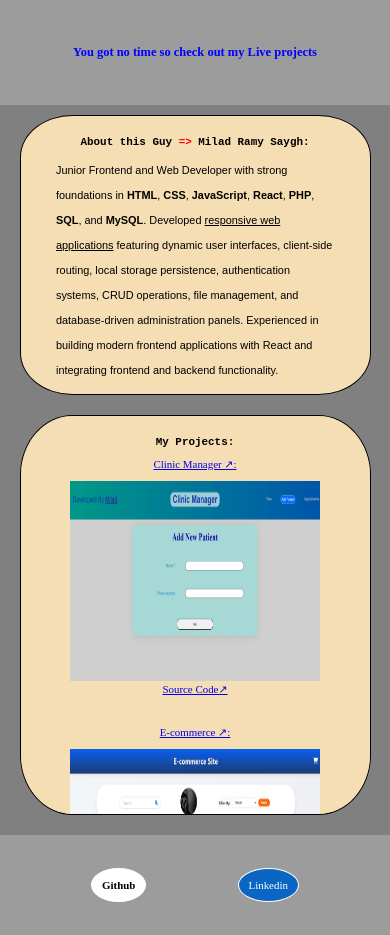
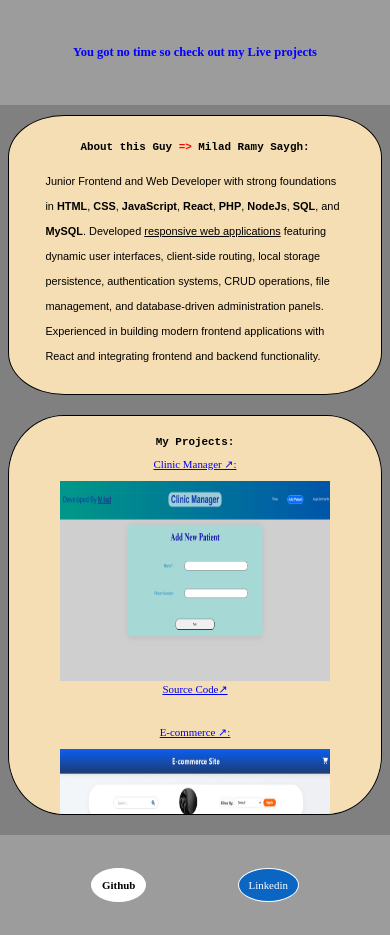
Before and after one commit to Milad7774/portfolio, a React (Vite) app: page / in a window 390 px wide. Built offline with nearby package versions, Linux system fonts and the light colour scheme.

Commit message:
Linked Admin Panel to E-commerce site

```diff
--- a/src/App.jsx
+++ b/src/App.jsx
@@ -32,6 +32,7 @@ const App = () => {
             <span className="bold">JavaScript</span>,{" "}
             <span className="bold">React</span>,
             <span className="bold"> PHP</span>,{" "}
+            <span className="bold">NodeJs</span>,{" "}
             <span className="bold">SQL</span>, and{" "}
             <span className="bold">MySQL</span>. Developed{" "}
             <span className="project">responsive web applications</span>{" "}
@@ -61,7 +62,7 @@ const App = () => {
             </div>
             <div>
               <a
-                href="https://milad7774.github.io/Responsive-e-commerce-web-application/V3.0/html/index.html"
+                href="https://e-commerce-milad.infinityfree.me/html/index.html?page=1"
                 target="_blank"
                 rel="noopener noreferrer"
               >
@@ -72,6 +73,7 @@ const App = () => {
                 />
               </a>
               <a href="https://github.com/Milad7774/Responsive-e-commerce-web-application" target="_blank" rel="noopener noreferrer">Source Code↗</a>
+              <a href="https://e-commerce-milad.infinityfree.me/Admin%20Panel/logout.php" style={{marginLeft: "10px"}}>Admin Panel↗</a>
             </div>
             <div>
               <a
--- a/src/index.css
+++ b/src/index.css
@@ -142,13 +142,10 @@ footer a{
 /* resposnive desing */
 @media (max-width: 1024px) {
     .about-me, .projects{
-        width: 90%;
+        width: 96%;
     }
 }
 @media (max-width: 768px) {
-    .about-me, .projects{
-        width: 90%;
-    }
     .image-projects{
         flex-direction: column;
         gap: 30px;
```
